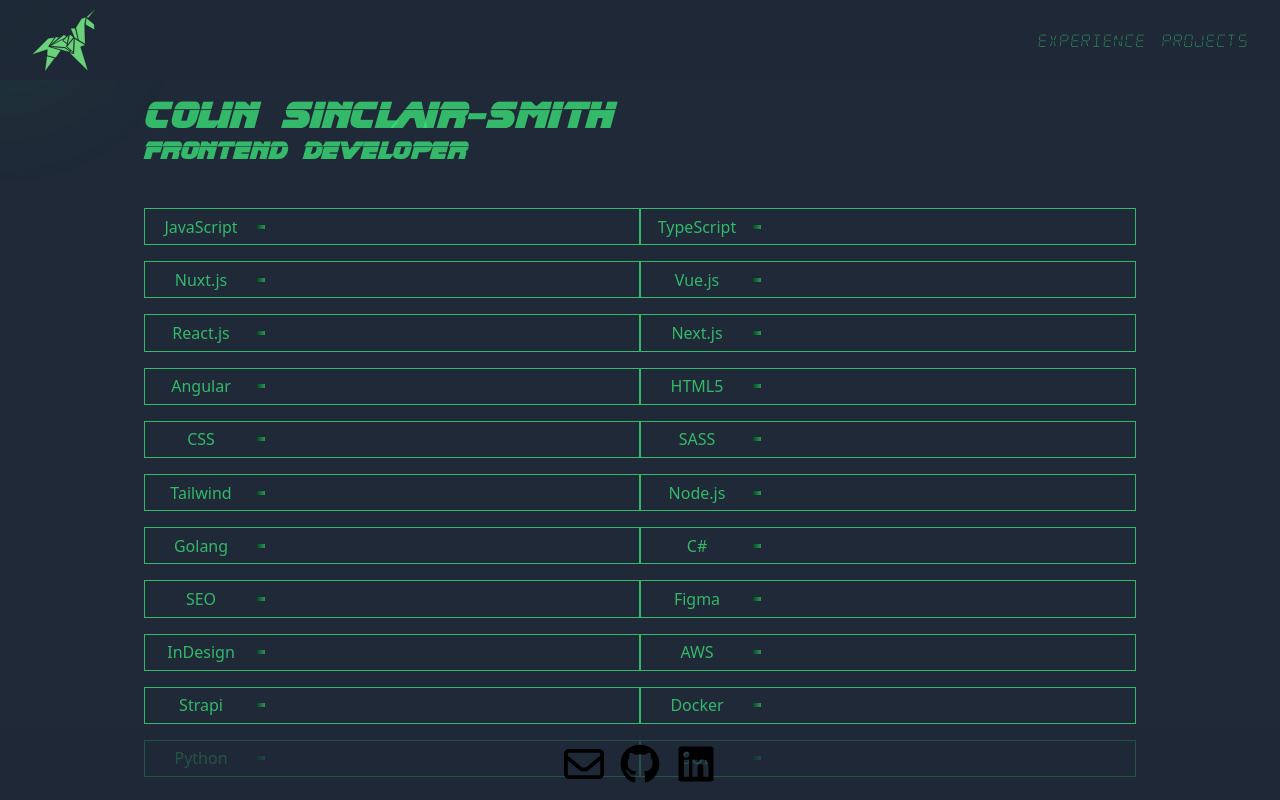
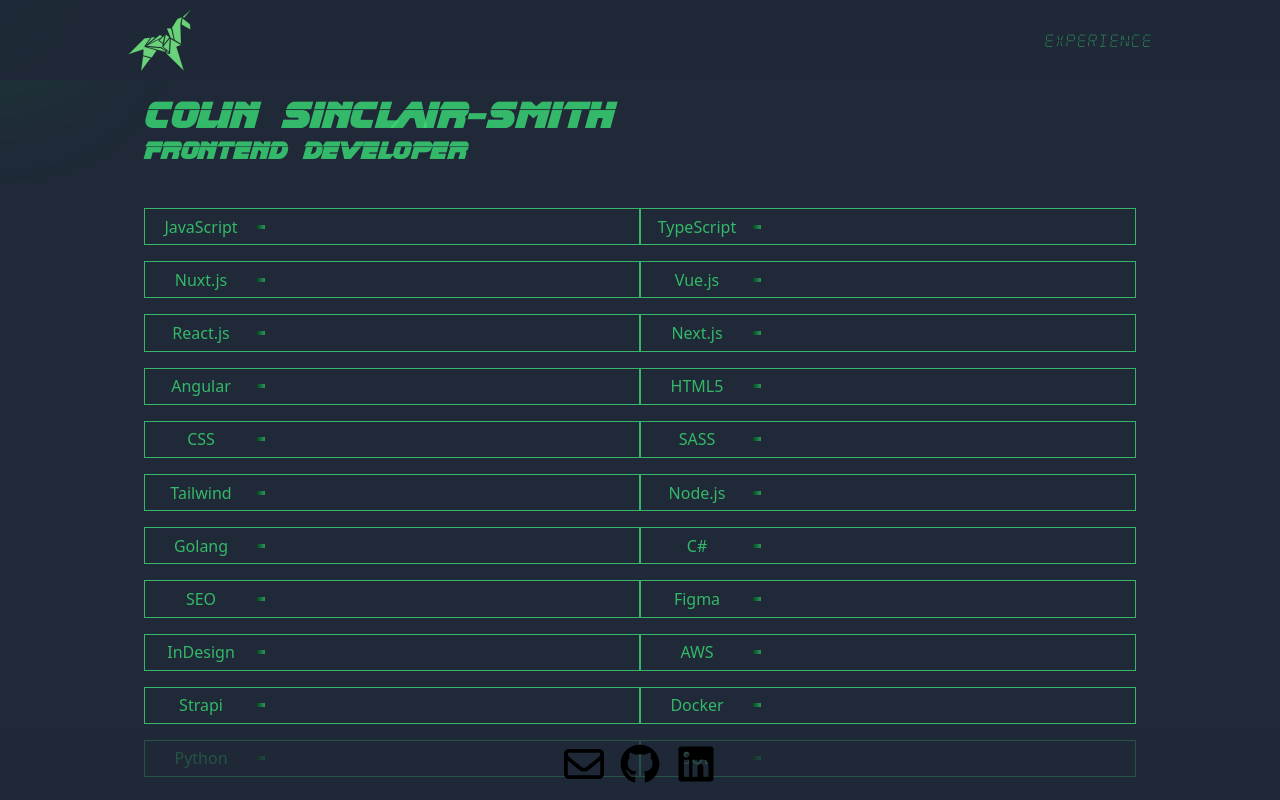
Before and after one commit to Colin-Sharp/Nuxt-profile, a Nuxt app: page / in a window 1280 px wide. Shown: the top 800 px of the page. Built offline with nearby package versions, Linux system fonts and the light colour scheme.

Commit message:
remove projects

```diff
--- a/components/Header.vue
+++ b/components/Header.vue
@@ -3,7 +3,8 @@
 
 
 <template>
-  <section class="flex justify-between items-center py-4 px-8 fixed left-0 right-0 h-20 top-0 bg-gray-800 bg-opacity-90 z-50">
+  <section class="flex py-4 px-8 fixed left-0 right-0 h-20 top-0 bg-gray-800 bg-opacity-90 z-50">
+    <div class="w-full max-w-screen-lg mx-auto flex justify-between items-center">
       <a href="#skills">
         <figure>
         <img src="/logo.svg" class="h-16 w-16" alt="logo">
@@ -12,8 +13,9 @@
       <nav>
         <ul class="flex gap-4">
           <li><a href="#experience">Experience</a></li>
-        <li><a href="#projects">Projects</a> </li>
+          <!-- <li><a href="#projects">Projects</a> </li> -->
         </ul>
       </nav>
+    </div>
   </section>
 </template>
--- a/pages/index.vue
+++ b/pages/index.vue
@@ -32,9 +32,9 @@
         <Experience v-for="(item, index) in experience" :key="index" :experience="item">
         </Experience>
       </section>
-      <section id="projects" class="flex my-10 flex-wrap">
+      <!-- <section id="projects" class="flex my-10 flex-wrap">
         <Project class="w-full sm:w-6/12" v-for="(item, index) in projects" :key="index" :project="item"></Project>
-      </section>
+      </section> -->
     </main>
     <Footer></Footer>
   </div>
```
Lines whose indentation alone changed are shown as unchanged.
